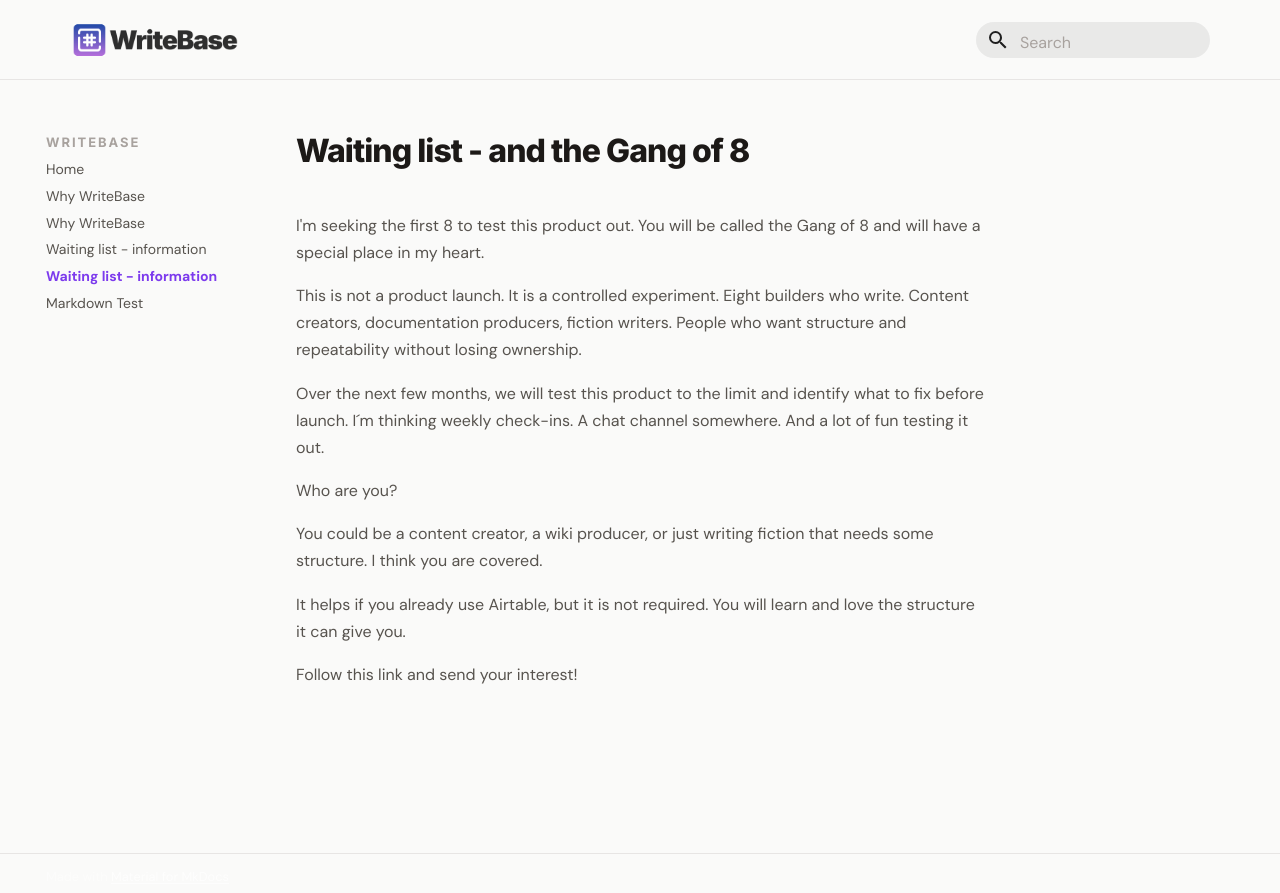
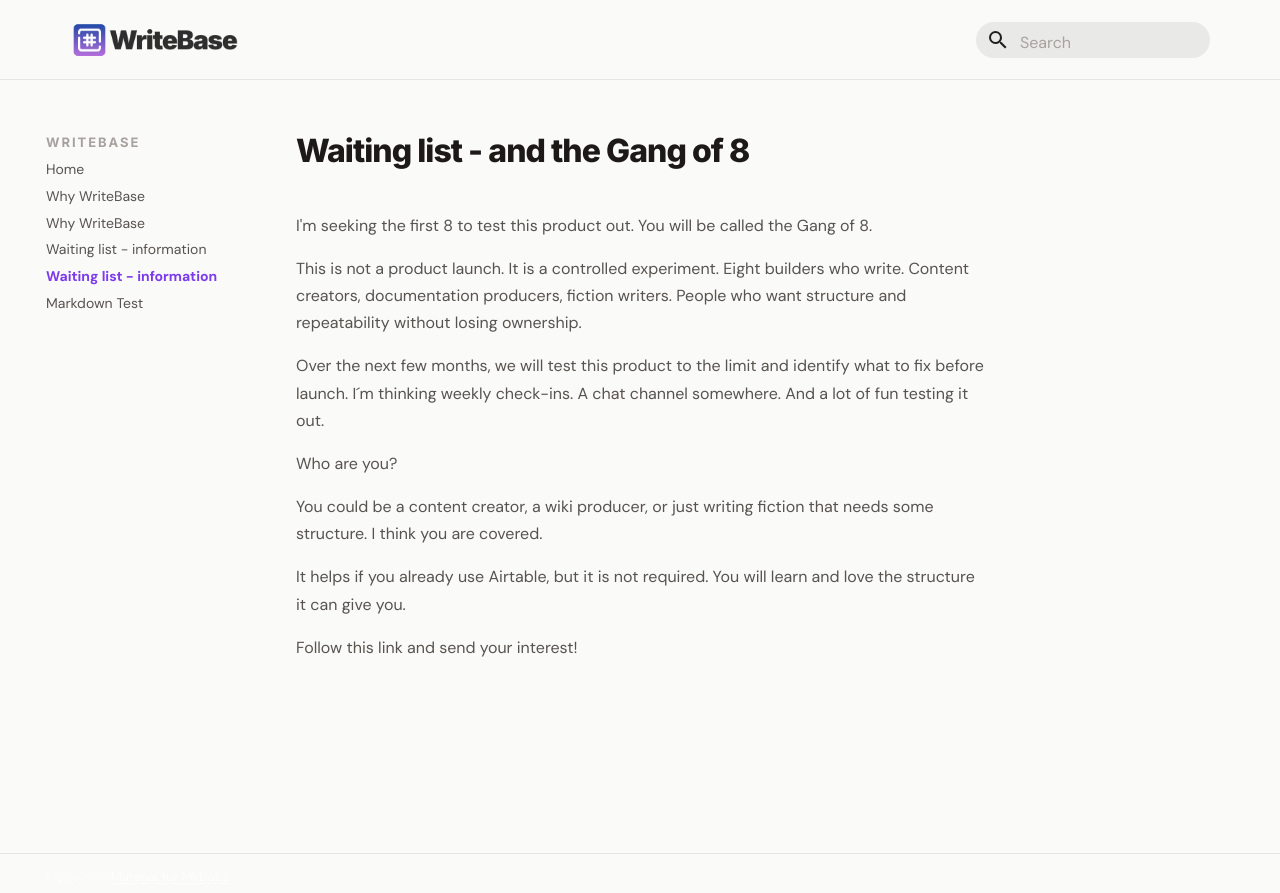
Before and after one commit to larssonhthomas-afk/writebase-docs, an MkDocs documentation site: the page built from docs/20waiting-list---information.md, in a window 1280 px wide. Shown: the top 893 px of the page. Built offline with MkDocs 1.6.1 and Material for MkDocs 9.7.7, drawn with Linux system fonts in a browser that asks for light colours; some web fonts are replaced.

Commit message:
Update 20waiting-list---information.md

```diff
--- a/docs/20waiting-list---information.md
+++ b/docs/20waiting-list---information.md
@@ -6,7 +6,7 @@ nav_order: 20
 
 # Waiting list - and the Gang of 8
 
-I'm seeking the first 8 to test this product out. You will be called the Gang of 8 and will have a special place in my heart.
+I'm seeking the first 8 to test this product out. You will be called the Gang of 8.
 
 This is not a product launch. It is a controlled experiment. Eight builders who write. Content creators, documentation producers, fiction writers. People who want structure and repeatability without losing ownership.
 
```
